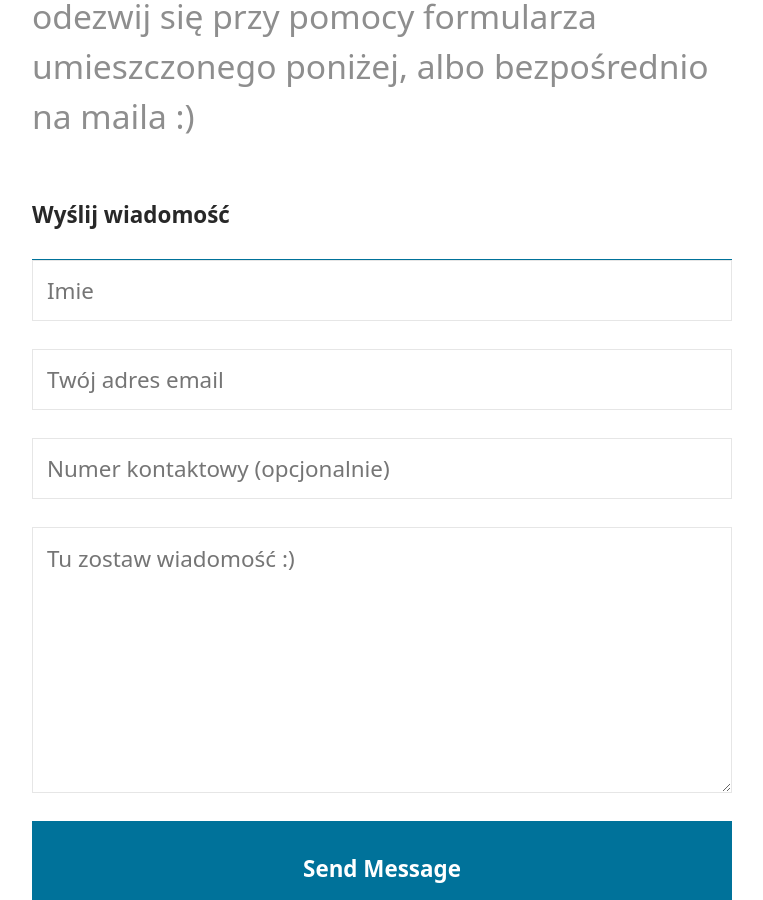
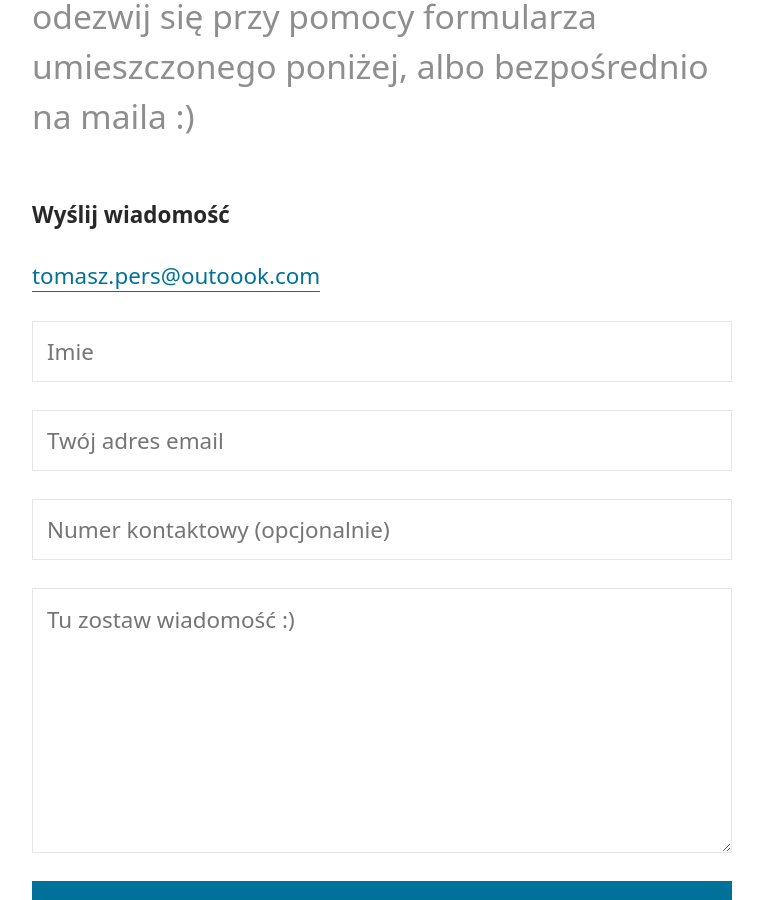
Before and after one commit to catpersec/blednyinwestor-website, a Jekyll site: the page built from pages/contact.md, in a window 1280 px wide and 900 px high, scrolled down 503 px. Shown: the whole window, without its empty margins (258-1021 px from the left). Built offline with Jekyll 4.4.1, drawn with Linux system fonts in a browser that asks for light colours; a script that is not in the unit is left out.

Commit message:
Update contact-form.html

```diff
--- a/_includes/contact-form.html
+++ b/_includes/contact-form.html
@@ -1,4 +1,4 @@
-<a href = "mailto: tomasz.pers@outlook.com"></a>
+<p><a href = "mailto: tomasz.pers@outlook.com">tomasz.pers@outoook.com</a></p>
 
 <form name="contact" method="POST" netlify>
   <label for="name">Name</label>
```
